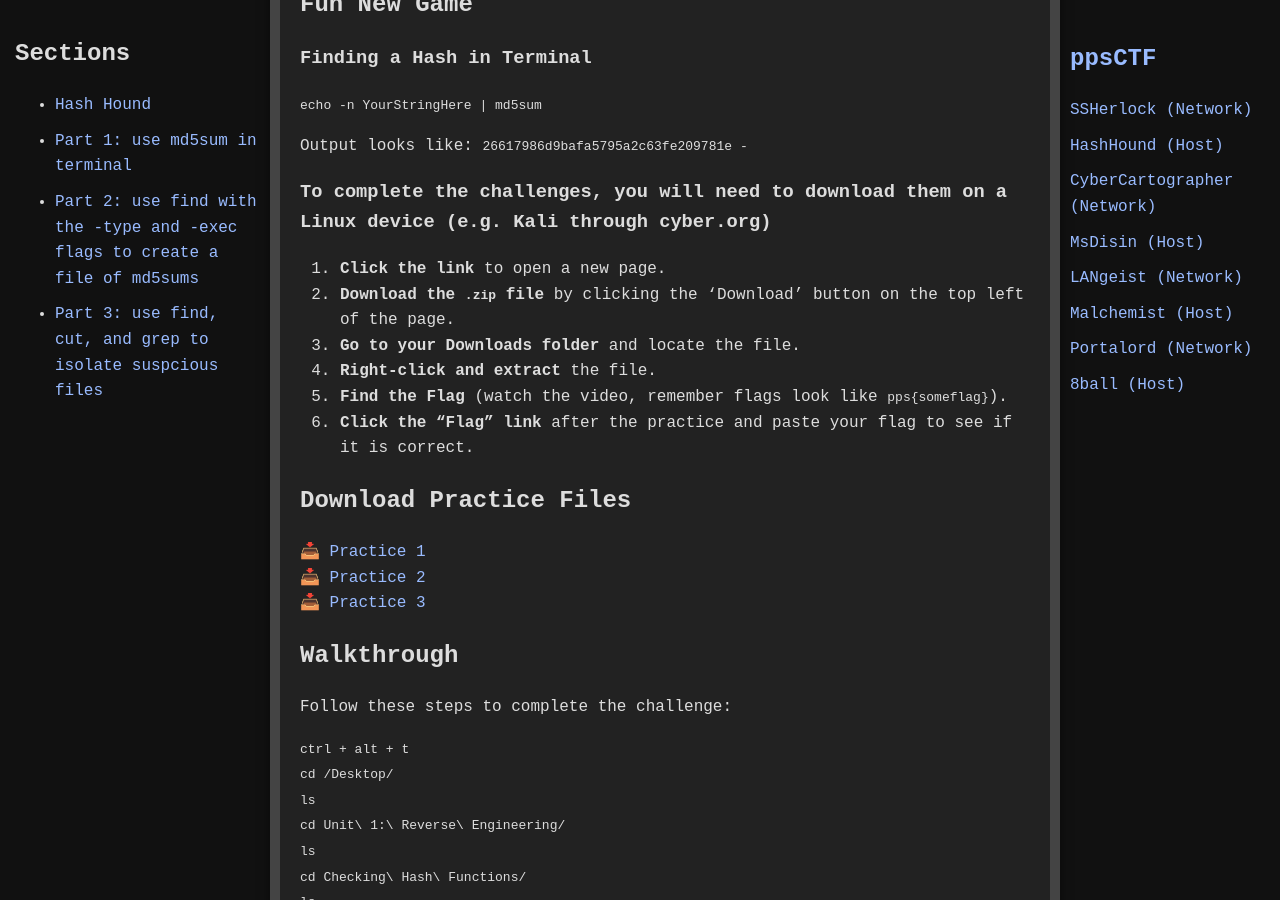
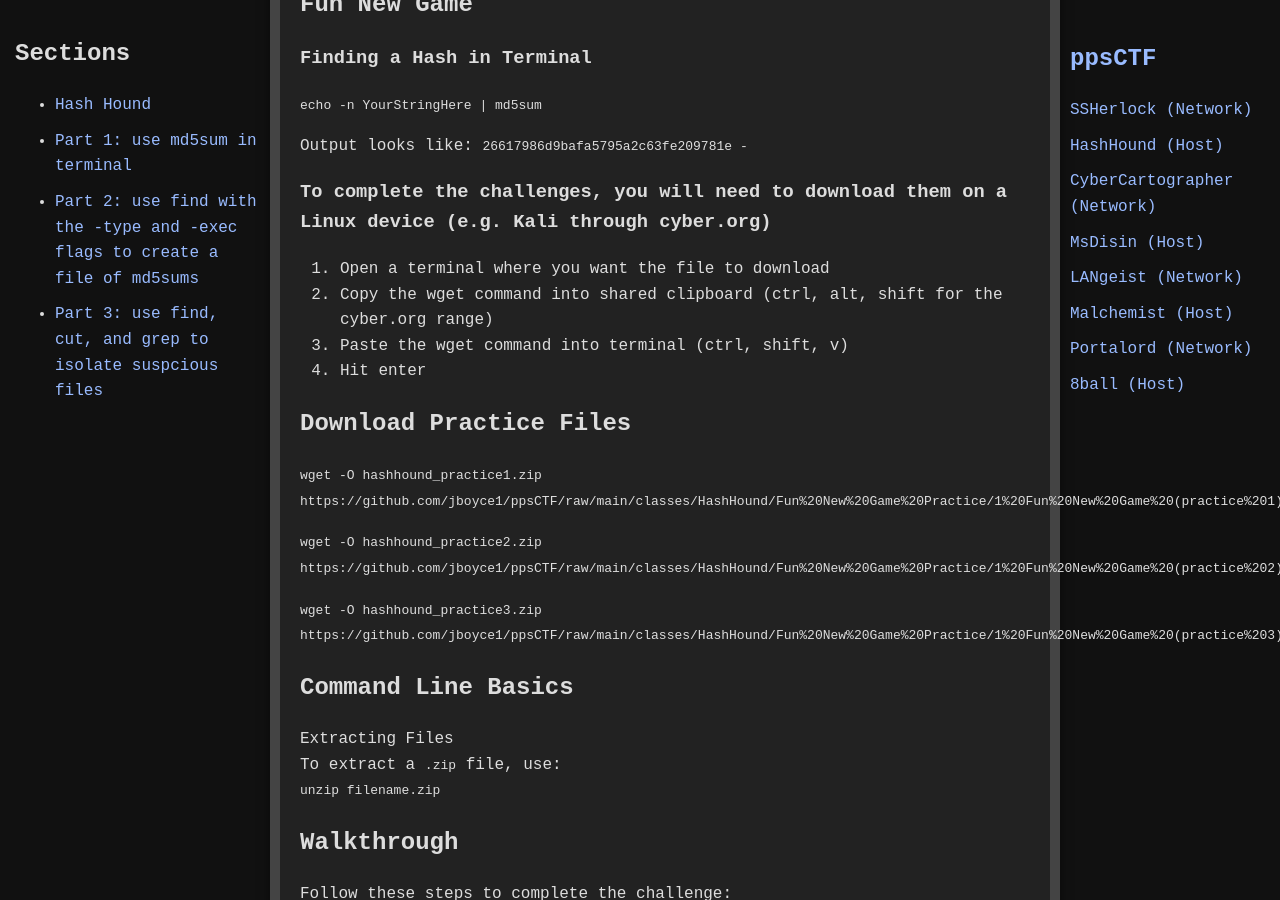
Before and after one commit to jboyce1/ppsCTF, a Jekyll site: the page built from classes/HashHound/HashHound.md, in a window 1280 px wide and 900 px high, scrolled down 925 px. Built offline with Jekyll 4.4.1, drawn with Linux system fonts in a browser that asks for light colours; some of the changed text lies outside the part shown.

Commit message:
Update HashHound.md

```diff
--- a/classes/HashHound/HashHound.md
+++ b/classes/HashHound/HashHound.md
@@ -33,19 +33,24 @@ title: Hash Hound
 
 ### To complete the challenges, you will need to download them on a Linux device (e.g. Kali through cyber.org)
 
-1. **Click the link** to open a new page.
-2. **Download the `.zip` file** by clicking the ‘Download’ button on the top left of the page.
-3. **Go to your Downloads folder** and locate the file.
-4. **Right-click and extract** the file.
-5. **Find the Flag** (watch the video, remember flags look like `pps{someflag}`).
-6. **Click the “Flag” link** after the practice and paste your flag to see if it is correct.
+1. Open a terminal where you want the file to download
+2. Copy the wget command into shared clipboard (ctrl, alt, shift for the cyber.org range)
+3. Paste the wget command into terminal (ctrl, shift, v)
+4. Hit enter
 
 
 ## **Download Practice Files**
-📥 [Practice 1](./Fun%20New%20Game%20Practice/1%20Fun%20New%20Game%20(practice%201).zip)
-📥 [Practice 2](./Fun%20New%20Game%20Practice/1%20Fun%20New%20Game%20(practice%202).zip)
-📥 [Practice 3](./Fun%20New%20Game%20Practice/1%20Fun%20New%20Game%20(practice%203).zip)
+`wget -O hashhound_practice1.zip https://github.com/jboyce1/ppsCTF/raw/main/classes/HashHound/Fun%20New%20Game%20Practice/1%20Fun%20New%20Game%20(practice%201).zip`
 
+`wget -O hashhound_practice2.zip https://github.com/jboyce1/ppsCTF/raw/main/classes/HashHound/Fun%20New%20Game%20Practice/1%20Fun%20New%20Game%20(practice%202).zip`
+
+`wget -O hashhound_practice3.zip https://github.com/jboyce1/ppsCTF/raw/main/classes/HashHound/Fun%20New%20Game%20Practice/1%20Fun%20New%20Game%20(practice%203).zip
+`
+
+## Command Line Basics
+Extracting Files
+To extract a `.zip` file, use:
+`unzip filename.zip`
 
 ## **Walkthrough**
 Follow these steps to complete the challenge:
@@ -95,9 +100,15 @@ For more informaiton on the find functions, read the manual:
 man find
 
 **Download Practice Files**:
-📥 [Practice 1](./Needle%20in%20the%20Hayloft%20Practice/2%20Needle%20in%20the%20Hayloft%20(practice%201).zip)
-📥 [Practice 2](./Needle%20in%20the%20Hayloft%20Practice/2%20Needle%20in%20the%20Hayloft%20(practice%202).zip)
-📥 [Practice 3](./Needle%20in%20the%20Hayloft%20Practice/2%20Needle%20in%20the%20Hayloft%20(practice%203).zip)
+`wget -O needle_hayloft_practice1.zip https://github.com/jboyce1/ppsCTF/raw/main/classes/HashHound/Needle%20in%20the%20Hayloft%20Practice/2%20Needle%20in%20the%20Hayloft%20(practice%201).zip
+`
+
+`wget -O needle_hayloft_practice2.zip https://github.com/jboyce1/ppsCTF/raw/main/classes/HashHound/Needle%20in%20the%20Hayloft%20Practice/2%20Needle%20in%20the%20Hayloft%20(practice%202).zip
+`
+
+`wget -O needle_hayloft_practice3.zip https://github.com/jboyce1/ppsCTF/raw/main/classes/HashHound/Needle%20in%20the%20Hayloft%20Practice/2%20Needle%20in%20the%20Hayloft%20(practice%203).zip
+`
+
   <div style="text-align: center;">
 <iframe width="560" height="315" src="https://www.youtube.com/embed/iDQTr-loTe0?si=j5mmNbN_vddz3_Ig" title="YouTube video player" frameborder="0" allow="accelerometer; autoplay; clipboard-write; encrypted-media; gyroscope; picture-in-picture; web-share" referrerpolicy="strict-origin-when-cross-origin" allowfullscreen></iframe>
   </div>
@@ -133,14 +144,11 @@ You need to find the suspicious needle. They were all good when they left but so
 `grep -F -f non_matching_hashes.txt current_md5sums_filenames.txt`
 
 **Download Practice Files**:
-📥 [Practice 1](./Coming%20to%20greps%20with%20the%20past/3%20Coming%20to%20greps%20with%20the%20past%20(practice%201).zip)
+
+`wget -O coming_to_greps_practice1.zip https://github.com/jboyce1/ppsCTF/raw/main/classes/HashHound/Coming%20to%20greps%20with%20the%20past/3%20Coming%20to%20greps%20with%20the%20past%20(practice%201).zip`
+
 <div style="text-align: center;">
 <iframe width="560" height="315" src="https://www.youtube.com/embed/8piZLy8QhGg?si=-NwNQLoRDKrkBomj" title="YouTube video player" frameborder="0" allow="accelerometer; autoplay; clipboard-write; encrypted-media; gyroscope; picture-in-picture; web-share" referrerpolicy="strict-origin-when-cross-origin" allowfullscreen></iframe>
 </div>
 
 ---
-
-## Command Line Basics
-Extracting Files
-To extract a `.zip` file, use:
-`unzip filename.zip`
```
